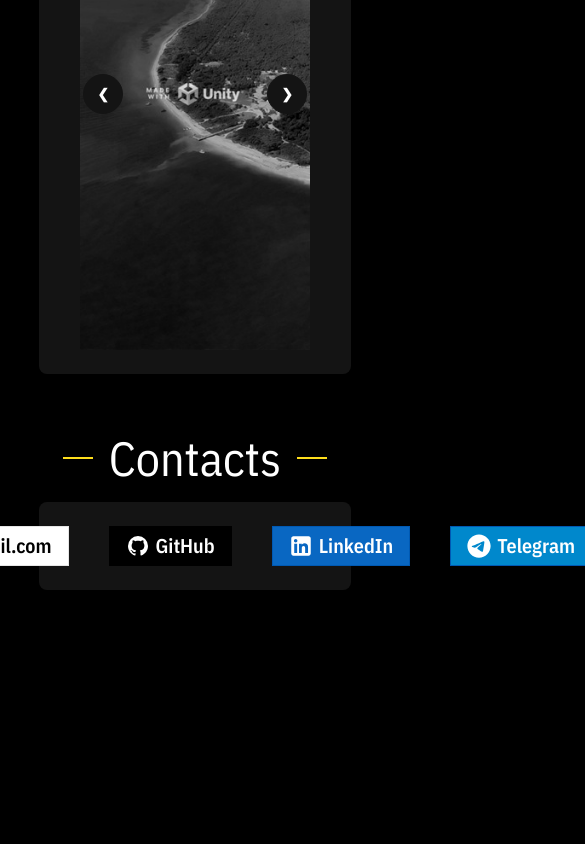
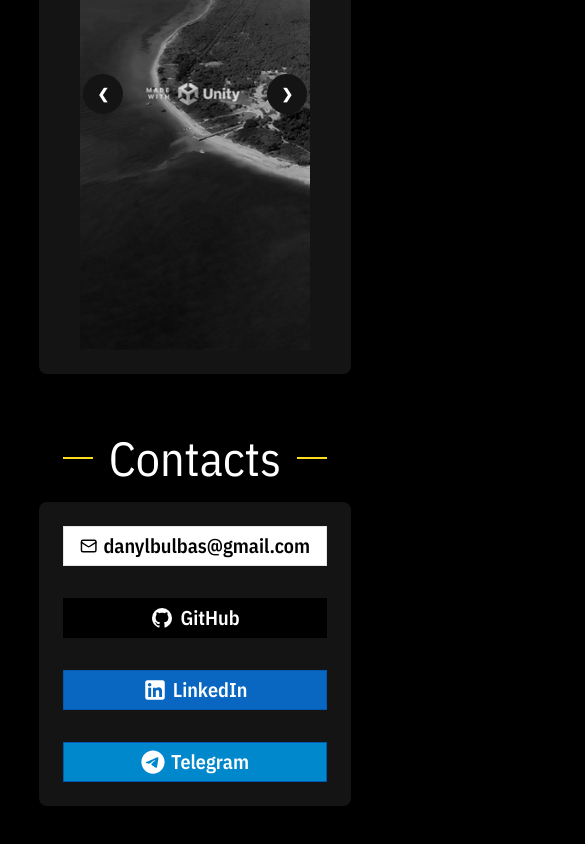
Before and after one commit to BulbasDanil/portfolio, a website built with Vite: page index.html in a window 390 px wide. Shown: the part 6968-7812 px from the top of the page, 585 px wide, since content can reach past the window. Before the commit the page ends 7638 px from the top, so only its background shows below. Built offline with nearby package versions, Linux system fonts and the light colour scheme.

Commit message:
feat(contacts): add mobile layout

```diff
--- a/index.html
+++ b/index.html
@@ -416,7 +416,7 @@
         Contacts
       </div>
       <div class="mb-20">
-        <div class="flex flex-row bg-base-200 rounded-lg p-6 justify-center gap-x-10">
+        <div class="flex flex-col md:flex-row bg-base-200 rounded-lg p-6 justify-center gap-y-8 md:gap-x-10">
           <!-- Email -->
           <a href="mailto:danylbulbas@gmail.com" class="btn bg-white text-black border-[#e5e5e5] text-xl">
             <svg aria-label="Email icon" width="24" height="24" xmlns="http://www.w3.org/2000/svg" viewBox="0 0 24 24">
```
